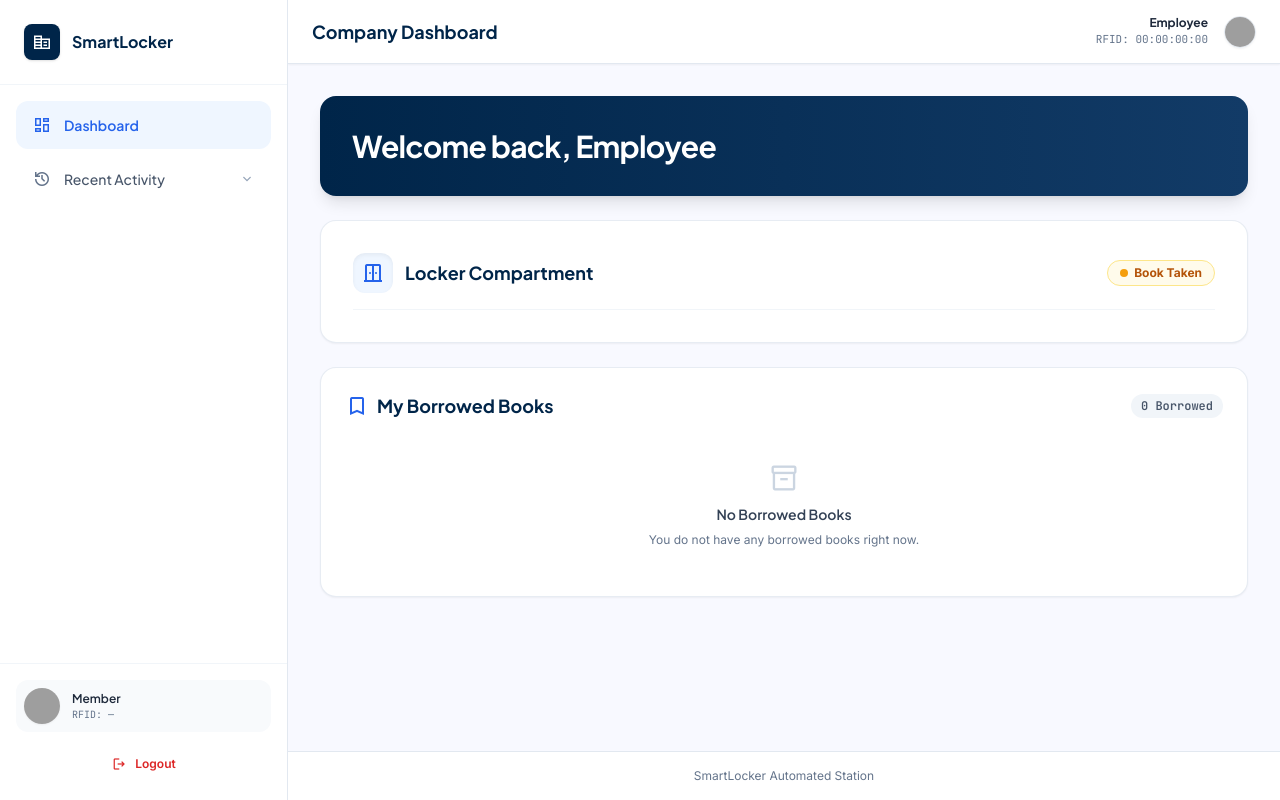
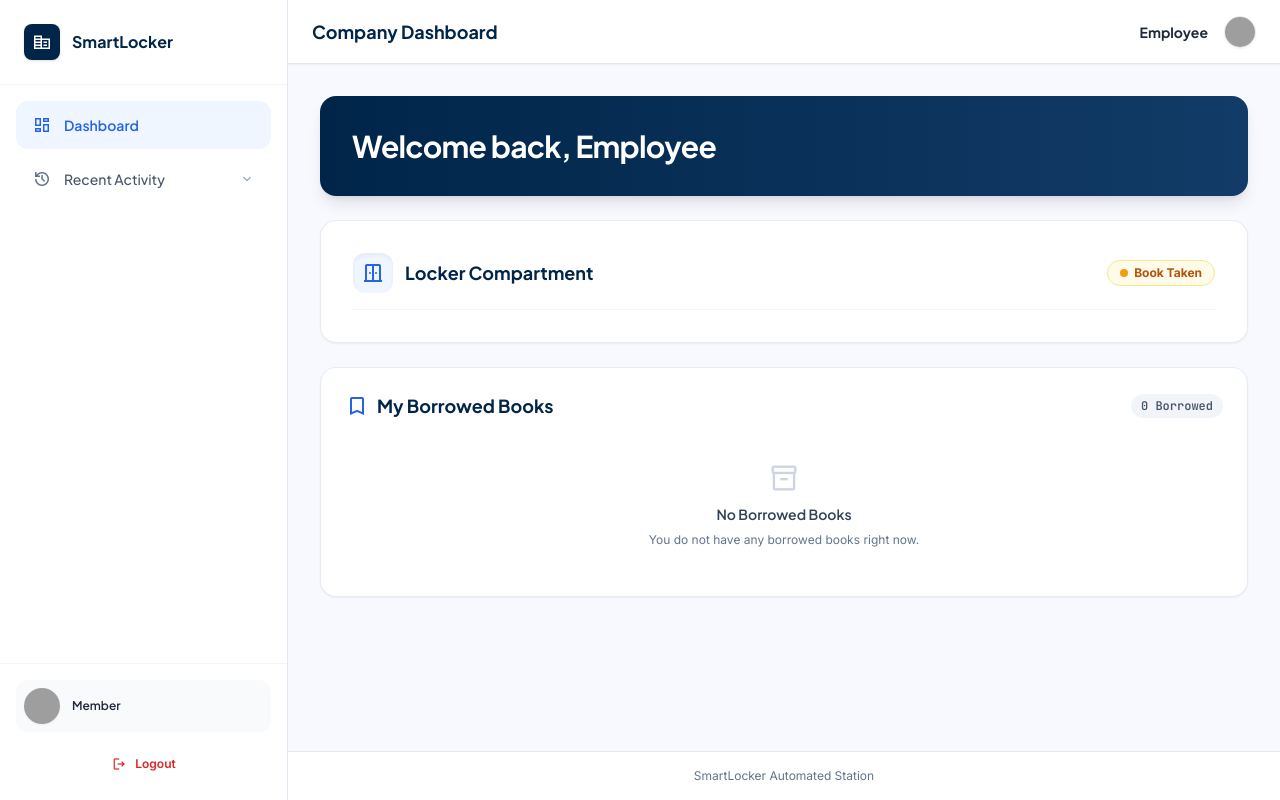
Before and after one commit to shanmukhaanandvarri2005-ui/smart_locker, a Python web app: template templates/dashboard.html in a window 1280 px wide. Run offline with Jinja, Linux system fonts and the light colour scheme; the template is opened without the code that fills it, so the values that code supplies are empty; some libraries are stand-ins or nearby versions; grey boxes are pictures that could not be loaded.

Commit message:
Hide RFID in user profile header and sidebar, show only name

```diff
--- a/templates/borrow.html
+++ b/templates/borrow.html
@@ -47,7 +47,7 @@
         </div>
       </div>
       <div class="flex items-center gap-3 text-xs">
-        <span class="font-mono text-slate-500 hidden sm:inline">{{ current_user.name if current_user else "Member" }} (RFID: {{ current_user.rfid_uid if current_user else "—" }})</span>
+        <span class="font-display font-medium text-slate-600 hidden sm:inline">{{ current_user.name if current_user else "Member" }}</span>
         <a href="/dashboard" class="text-brand-accent font-semibold hover:underline">Dashboard</a>
       </div>
     </div>
--- a/templates/dashboard.html
+++ b/templates/dashboard.html
@@ -138,7 +138,6 @@
         <img src="{{ current_user.avatar_url if current_user and current_user.avatar_url else 'https://api.dicebear.com/7.x/initials/svg?seed=User&backgroundColor=123b67' }}" class="w-9 h-9 rounded-full object-cover shadow-sm bg-white" alt="Avatar"/>
         <div class="flex flex-col min-w-0">
           <span class="font-display font-semibold text-xs text-slate-800 truncate">{{ current_user.name if current_user else "Member" }}</span>
-          <span class="font-mono text-[10px] text-slate-500">RFID: {{ current_user.rfid_uid if current_user else "—" }}</span>
         </div>
       </div>
       <a href="/logout" class="flex items-center justify-center gap-2 px-3 py-2 rounded-lg text-xs font-semibold text-red-600 hover:bg-red-50 transition-colors">
@@ -159,8 +158,7 @@
 
       <div class="flex items-center gap-4">
         <div class="flex flex-col text-right">
-          <span class="font-display font-bold text-xs text-slate-800">{{ current_user.name if current_user else "Employee" }}</span>
-          <span class="font-mono text-[11px] text-slate-500">RFID: {{ current_user.rfid_uid if current_user else "00:00:00:00" }}</span>
+          <span class="font-display font-bold text-sm text-slate-800">{{ current_user.name if current_user else "Employee" }}</span>
         </div>
         <img src="{{ current_user.avatar_url if current_user and current_user.avatar_url else 'https://api.dicebear.com/7.x/initials/svg?seed=User&backgroundColor=123b67' }}" class="w-8 h-8 rounded-full border border-slate-200 shadow-sm" alt="User"/>
       </div>
--- a/templates/return.html
+++ b/templates/return.html
@@ -47,7 +47,7 @@
         </div>
       </div>
       <div class="flex items-center gap-3 text-xs">
-        <span class="font-mono text-slate-500 hidden sm:inline">{{ current_user.name if current_user else "Member" }} (RFID: {{ current_user.rfid_uid if current_user else "—" }})</span>
+        <span class="font-display font-medium text-slate-600 hidden sm:inline">{{ current_user.name if current_user else "Member" }}</span>
         <a href="/dashboard" class="text-brand-accent font-semibold hover:underline">Dashboard</a>
       </div>
     </div>
```
